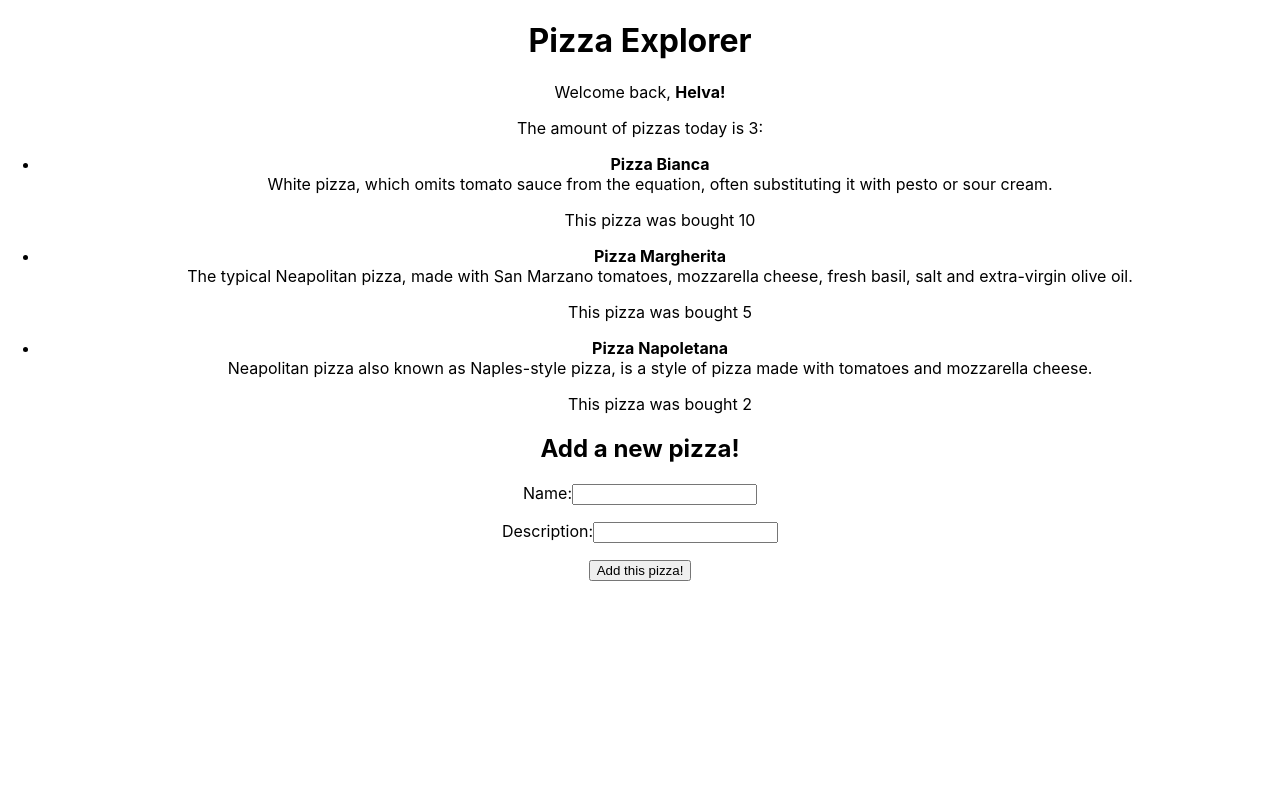
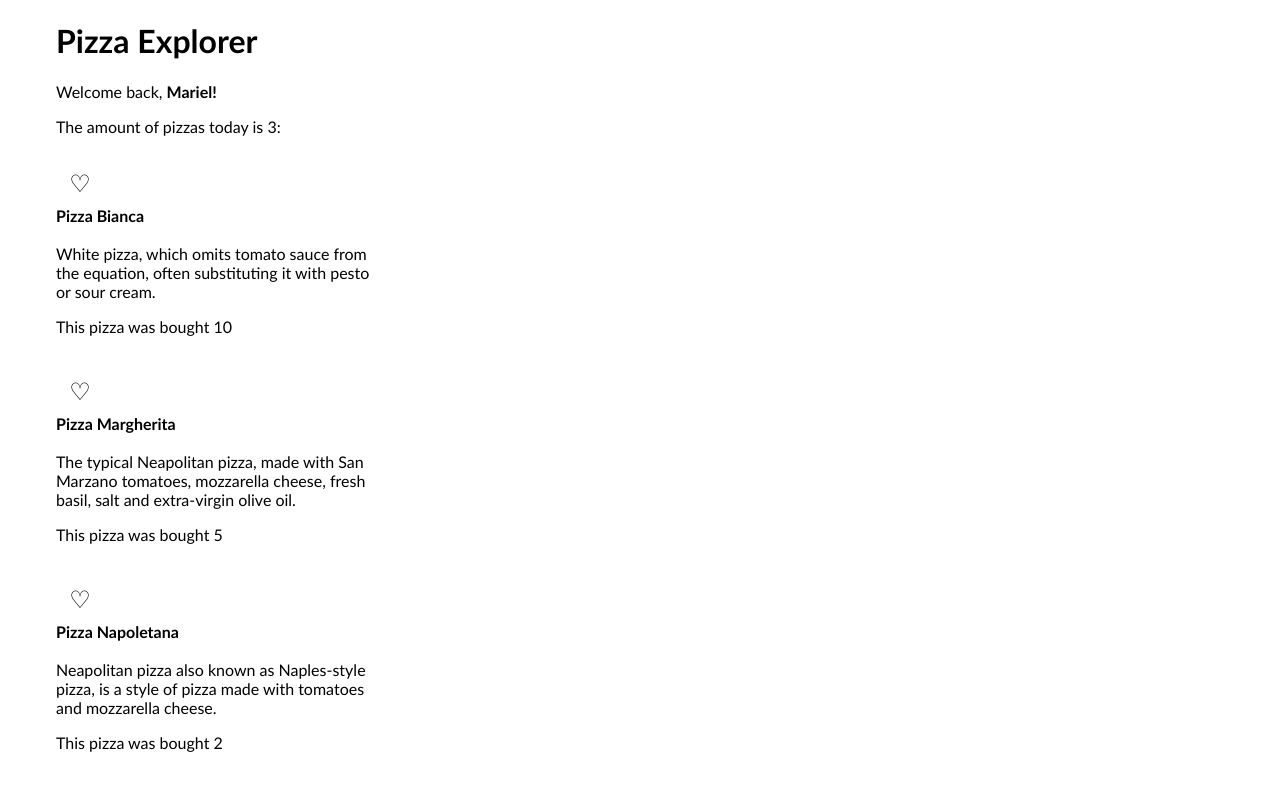
Before and after one commit to marulita18/redux-day2-pizzas-project, a React (Create React App) app: page / in a window 1280 px wide. Shown: the top 800 px of the page. Built offline with nearby package versions, Linux system fonts and the light colour scheme.

Commit message:
added styling

```diff
--- a/package.json
+++ b/package.json
@@ -6,9 +6,11 @@
     "@testing-library/jest-dom": "^5.14.1",
     "@testing-library/react": "^11.2.7",
     "@testing-library/user-event": "^12.8.3",
+    "node-sass": "^6.0.1",
     "react": "^17.0.2",
     "react-dom": "^17.0.2",
     "react-scripts": "4.0.3",
+    "sass": "^1.42.1",
     "web-vitals": "^1.1.2"
   },
   "scripts": {
--- a/src/App.js
+++ b/src/App.js
@@ -1,5 +1,5 @@
 import logo from "./logo.svg";
-import "./App.css";
+
 import PizzaList from "./components/PizzaList";
 import Pizzas from "./components/AddPizzaForm";
 function App() {
--- a/src/components/PizzaList.js
+++ b/src/components/PizzaList.js
@@ -1,13 +1,17 @@
 import { useSelector } from "react-redux";
 import { selectUser } from "../store/user/selectors";
 import { selectPizzas } from "../store/pizzas/selectors";
+import { useDispatch } from "react-redux";
+import { toggleFavorite } from "../store/user/actions";
+import "./PizzaList.scss";
 
 export default function PizzaList() {
   const user = useSelector(selectUser);
   const pizzas = useSelector(selectPizzas);
+  const dispatch = useDispatch();
 
   return (
-    <div>
+    <div className="PizzaList">
       <h1>Pizza Explorer</h1>
       <p>
         Welcome back, <strong>{user.name}!</strong>
@@ -17,9 +21,16 @@ export default function PizzaList() {
         {pizzas.map((p) => {
           return (
             <div key={p.id}>
-              <ul>
-                <li>
-                  <strong> {p.name}</strong> <br />
+              <ul className="Pizzas">
+                <li className="Pizza">
+                  <strong> {p.name}</strong>{" "}
+                  <button
+                    className="FavToggle"
+                    onClick={() => dispatch(toggleFavorite(p.id))}
+                  >
+                    {user.favorites.includes(p.id) ? "♥" : "♡"}
+                  </button>{" "}
+                  <br />
                   {p.description} <p>This pizza was bought {p.bought}</p>
                 </li>
               </ul>
--- /dev/null
+++ b/src/components/PizzaList.scss
@@ -0,0 +1,54 @@
+.PizzaList {
+  .Pizzas {
+    margin: 0 -0.5rem;
+    padding: 0;
+
+    display: flex;
+    flex-direction: column;
+    flex-wrap: wrap;
+  }
+
+  .Pizza {
+    min-height: 12rem;
+    list-style: none;
+    position: relative;
+    display: flex;
+    flex-direction: column;
+    justify-content: flex-end;
+
+    margin: 0.5rem;
+    padding: 0;
+
+    .FavToggle {
+      display: block;
+      height: 2rem;
+      line-height: 2rem;
+      width: 2rem;
+      margin: 0;
+      padding: 0;
+      position: absolute;
+      top: 0.5rem;
+      left: 0.5rem;
+      font-size: 1.5rem;
+      color: black;
+
+      border: none;
+      border-radius: 999px;
+      background: white;
+
+      &.fav {
+        color: red;
+      }
+    }
+  }
+
+  @media screen and (min-width: 740px) {
+    .Pizzas {
+      flex-direction: row;
+    }
+
+    .Pizza {
+      max-width: 20rem;
+    }
+  }
+}
--- a/src/index.css
+++ b/src/index.css
@@ -1,13 +1,14 @@
 body {
-  margin: 0;
-  font-family: -apple-system, BlinkMacSystemFont, 'Segoe UI', 'Roboto', 'Oxygen',
-    'Ubuntu', 'Cantarell', 'Fira Sans', 'Droid Sans', 'Helvetica Neue',
-    sans-serif;
+  margin: 1erm 0;
+  font-size: 16px;
+  padding: 0 1erm;
+  font-family: "Gill Sans", "Gill Sans MT", Calibri, "Trebuchet MS", sans-serif;
   -webkit-font-smoothing: antialiased;
   -moz-osx-font-smoothing: grayscale;
 }
 
-code {
-  font-family: source-code-pro, Menlo, Monaco, Consolas, 'Courier New',
-    monospace;
+@media screen and (min-width: 740px) {
+  body {
+    padding: 0 3rem;
+  }
 }
--- a/src/store/user/actions.js
+++ b/src/store/user/actions.js
@@ -0,0 +1,4 @@
+export const toggleFavorite = (pizzaId) => ({
+  type: "user/toggleFavorite",
+  payload: pizzaId,
+});
--- a/src/store/user/reducer.js
+++ b/src/store/user/reducer.js
@@ -1,10 +1,25 @@
 const initialState = {
-  name: "Helva",
+  name: "Mariel",
   id: 42,
+  favorites: [],
 };
 
 export default function reducer(state = initialState, action) {
   switch (action.type) {
+    case "user/toggleFavorite": {
+      const id = action.payload;
+
+      const favorites = state.favorites.includes(id) // check using .includes
+        ? state.favorites.filter((favoriteId) => favoriteId !== id) // remove using .filter
+        : [...state.favorites, id]; // add
+      // const newState = [...state.favorites, id]];
+
+      return {
+        ...state,
+        favorites,
+      };
+    }
+
     default: {
       return state;
     }
```
Also changed, not shown: 1 other file (tests, documents, lock files or other folders).
